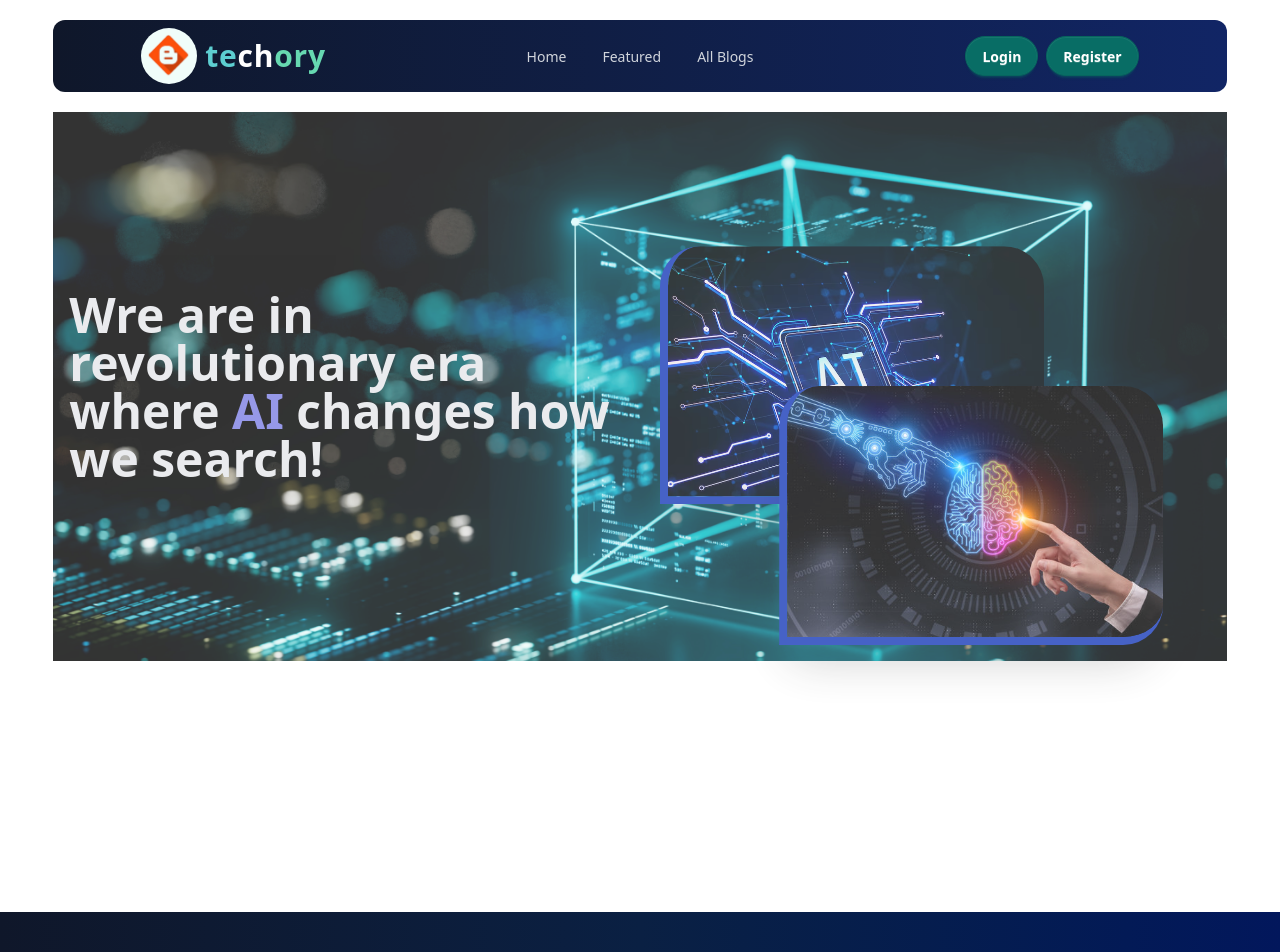
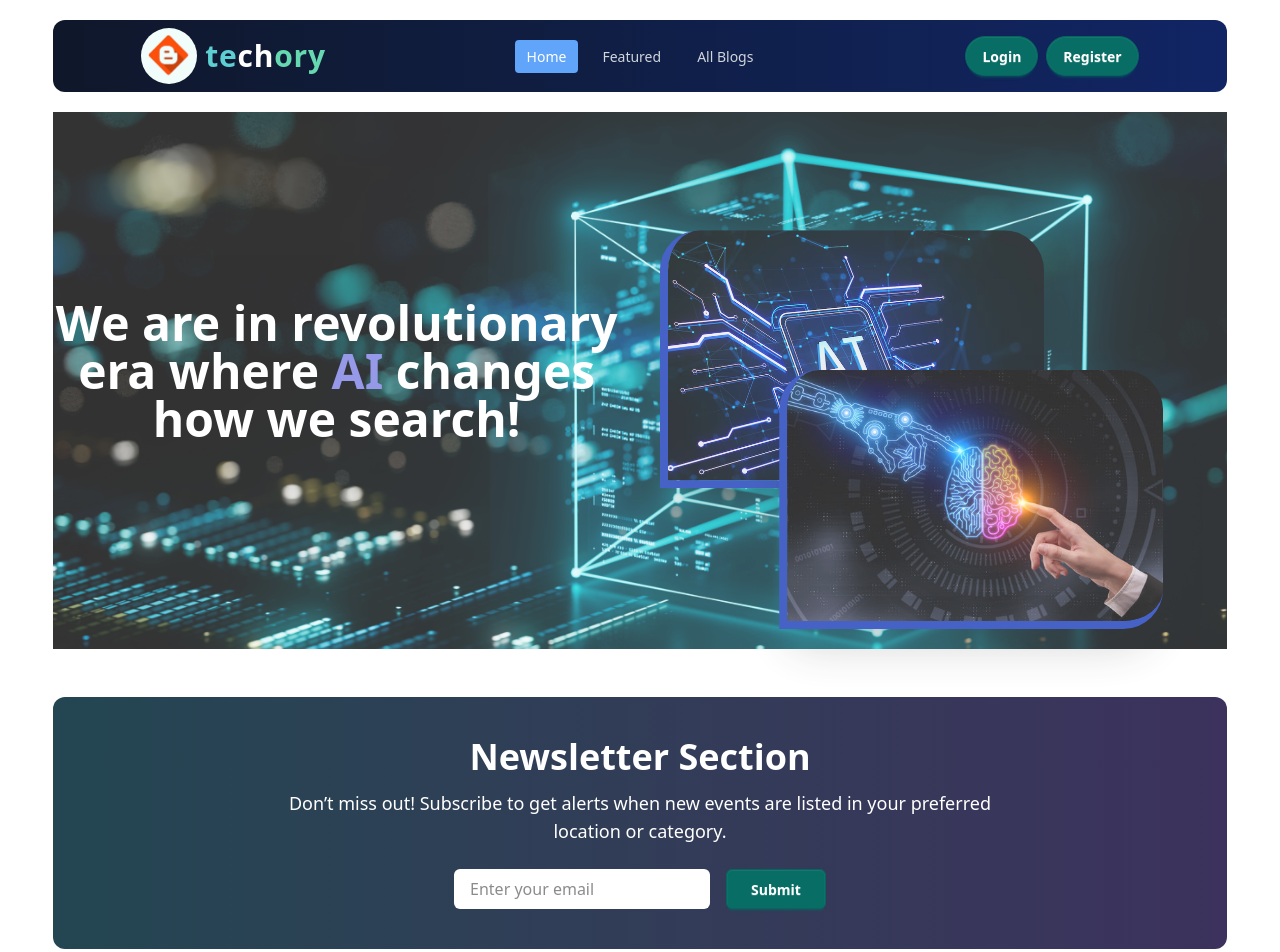
Before and after one commit to Dhyman-Choudhury/Techory-client, a React (Vite) app: page / in a window 1280 px wide. Shown: the top 952 px of the page. Built offline with nearby package versions, Linux system fonts and the light colour scheme; no server answers.

Commit message:
newsletter section completed

```diff
--- a/src/components/Banner.jsx
+++ b/src/components/Banner.jsx
@@ -7,15 +7,16 @@ import image2 from '../assets/images/ai-2.jpg'
 const Banner = () => {
     return (
        <div className='hero w-11/12  mx-auto min-h-96 '>
-         <div className='hero-content w-full flex flex-col lg:flex-row-reverse gap-10' style={{
+        <div className='pb-5 w-full flex flex-col lg:flex-row-reverse gap-10'
+          style={{
                 backgroundImage: `url(${banner})`,
                 backgroundSize: 'cover',
                backgroundRepeat:'no-repeat',
                 backgroundPosition: 'center',
-                height:'100%',
-                opacity:'0.8',
+                height: '100%',
+                opacity: '0.8',
                 width: '100%'
-            }}>
+          }}>
 
 
         <div className='flex-1'>
@@ -34,23 +35,23 @@ const Banner = () => {
           />
 
         </div>
-        <div className='flex-1'>
+        <div className='flex-1 text-center flex justify-center items-center'>
            <motion.h1
              initial={{ scale: 0}}
              animate={{ scale: 1, transition: { duration: 4}}}
-             className='text-5xl font-bold text-gray-200'
+             className='text-5xl font-bold text-base-100'
            >
-            Wre are in revolutionary era where <motion.span
+            We are in revolutionary <br /> era where <motion.span
               animate={
               {
                 color: ['#ff5733', '#33ff33', '#8a33ff'],
                 transition: {duration: 2, repeat: Infinity}
               }}
-             >AI</motion.span> changes how we search! </motion.h1>
+             >AI</motion.span> changes <br /> how we search! </motion.h1>
         </div>
         </div>
        </div>
-    );
+   );
 };
 
 export default Banner;
--- a/src/components/Navbar.jsx
+++ b/src/components/Navbar.jsx
@@ -3,11 +3,12 @@ import { NavLink, useLocation, useNavigate } from 'react-router';
 import logo from '../assets/logo.png'
 import { toast } from 'react-toastify';
 import { AuthContext } from '../Provider/AuthProvider';
+import { use } from 'react';
 
 
 
 const Navbar = () => {
-    // const { user, logout } = useContext(AuthContext);
+     const { user, logout } = use(AuthContext);
     const navigate = useNavigate();
     const location = useLocation()
 
@@ -84,14 +85,14 @@ const Navbar = () => {
                 </div>
                 <div className="navbar-end space-x-0  lg:space-x-2 relative">
                     <div className='lg:hidden'>
-                        {/* {user && (
+                        {user && (
                             <img
                                 className="w-14 h-14 object-cover rounded-full"
                                 src={user.photoURL}
                                 alt=''
                                 title={user.displayName}
                             />
-                        )} */}
+                        )}
                     </div>
                     <div className="dropdown lg:hidden">
                         <div tabIndex={0} role="" className="lg:hidden">
@@ -105,38 +106,38 @@ const Navbar = () => {
                             tabIndex={0}
                             className="menu menu-sm dropdown-content bg-base-100 rounded-box z-1 mt-3 shadow">
 
-                            {/* <li>
+                            <li>
                                 {
                                     user ? <button onClick={handleLogout} className="btn rounded-full btn-primary text-white">Logout</button> : <><button onClick={() => navigate('/auth/login')} className="btn rounded-full btn-primary text-white">Login</button> <button onClick={() => navigate('/auth/register')} className="btn rounded-full btn-primary mt-1 text-white">Register</button></>
                                 }
-                            </li> */}
+                            </li>
 
                         </ul>
                     </div>
 
 
                     <div className='hidden lg:flex items-center gap-2'>
-                        {/* <div className=''>
+                        <div className=''>
                             {
-                                user ? <div className='text-black font-semibold'>{user.email}</div> : ''
+                                user ? <div className='text-gray-200 font-semibold'>{user.email}</div> : ''
                             }
-                        </div> */}
-                        {/* {user && (
+                        </div>
+                        {user && (
                             <img
                                 className="w-16 h-16 object-cover rounded-full"
                                 src={user.photoURL}
                                 alt=''
                                 title={user.displayName}
                             />
-                        )} */}
+                        )}
 
-                        {/* {
+                        {
                             user ? <button onClick={handleLogout} className="btn rounded-full btn-primary text-white">Logout</button> : <><button onClick={() => navigate('/auth/login')} className="btn rounded-full btn-primary text-white">Login</button> <button onClick={() => navigate('/auth/register')} className="btn rounded-full btn-primary text-white">Register</button></>
-                        } */}
+                        }
 
                         {/* <button onClick={() => navigate('/auth/login')} className="btn rounded-full btn-primary text-white">Login</button>  */}
                         {/* <button onClick={handleLogout} className="btn rounded-full btn-primary text-white">Register</button> */}
-                        <><button onClick={() => navigate('/auth/login')} className="btn rounded-full btn-primary text-white">Login</button> <button onClick={() => navigate('/auth/register')} className="btn rounded-full btn-primary text-white">Register</button></>
+                        {/* <><button onClick={() => navigate('/auth/login')} className="btn rounded-full btn-primary text-white">Login</button> <button onClick={() => navigate('/auth/register')} className="btn rounded-full btn-primary text-white">Register</button></> */}
                     </div>
 
                 </div>
--- a/src/index.css
+++ b/src/index.css
@@ -4,5 +4,9 @@
 
 :root {
   --color-primary: #086d65;
-  --color-secondary: #0F172A;
+  --color-secondary: #234652;
 }
+.active{
+  background-color:#60A5FA  ;
+  color: white ;
+}
--- a/src/main.jsx
+++ b/src/main.jsx
@@ -6,9 +6,12 @@ import {
   RouterProvider,
 } from "react-router";
 import { router } from './Router/Router.jsx';
+import AuthProvider from './Provider/AuthProvider.jsx';
 
 createRoot(document.getElementById('root')).render(
   <StrictMode>
-   <RouterProvider router={router} />
+  <AuthProvider>
+     <RouterProvider router={router} />
+  </AuthProvider>
   </StrictMode>,
 )
--- a/src/pages/Home.jsx
+++ b/src/pages/Home.jsx
@@ -1,10 +1,12 @@
 import React from 'react';
 import Banner from '../components/Banner';
+import NewsLetter from './NewsLetter';
 
 const Home = () => {
     return (
         <div className='min-h-screen'>
             <Banner></Banner>
+            <NewsLetter></NewsLetter>
         </div>
     );
 };
--- a/src/pages/Login.jsx
+++ b/src/pages/Login.jsx
@@ -67,8 +67,7 @@ const Login = () => {
     };
 
     return (
-        <div className='flex justify-center min-h-screen items-center bg-gradient-to-br from-green-400 via-emerald-200 to-cyan-200
-'>
+        <div className='w-11/12 mx-auto my-5 flex justify-center min-h-screen items-center bg-secondary'>
             <ToastContainer />
             <div className="card bg-base-100 w-full max-w-sm shrink-0 shadow-2xl py-5">
                 <h2 className='font-semibold text-2xl text-center'>Login your account</h2>
@@ -91,6 +90,7 @@ const Login = () => {
                         <div onClick={handleForgetPassword}><a className="link link-hover">Forgot password?</a></div>
                         {/* {error && <p className='text-red-500 text-xs'>Invalid password. Please enter valid password.</p>} */}
                         <button type='submit' className="btn btn-primary mt-4">Login</button>
+                        <div className="divider">OR</div>
                         <button onClick={handleGoogleLogin} className="btn bg-white text-black border-[#e5e5e5]">
                             <svg aria-label="Google logo" width="16" height="16" xmlns="http://www.w3.org/2000/svg" viewBox="0 0 512 512"><g><path d="m0 0H512V512H0" fill="#fff"></path><path fill="#34a853" d="M153 292c30 82 118 95 171 60h62v48A192 192 0 0190 341"></path><path fill="#4285f4" d="m386 400a140 175 0 0053-179H260v74h102q-7 37-38 57"></path><path fill="#fbbc02" d="m90 341a208 200 0 010-171l63 49q-12 37 0 73"></path><path fill="#ea4335" d="m153 219c22-69 116-109 179-50l55-54c-78-75-230-72-297 55"></path></g></svg>
                             Login with Google
--- /dev/null
+++ b/src/pages/NewsLetter.jsx
@@ -0,0 +1,57 @@
+import React, { useState } from 'react';
+import { toast, ToastContainer } from 'react-toastify';
+
+const NewsLetter = () => {
+  const [email, setEmail] = useState('');
+  const [submitted, setSubmitted] = useState(false);
+
+  const handleSubmit = (e) => {
+    e.preventDefault();
+    if (email) {
+      setSubmitted(true);
+      setEmail('');
+
+      // You can later connect this with your backend or Firebase
+    }
+    if(submitted){
+          toast.success('Thank you for subscribing')
+    }
+  };
+
+  return (
+     <section className="w-11/12 mx-auto bg-gradient-to-r from-[#234652] to-[#3c325d] py-10 px-4 md:px-10 rounded-xl my-12 ">
+     <ToastContainer/>
+      <div className="max-w-3xl mx-auto text-center">
+        <h2 className="text-4xl text-base-100 font-bold mb-3">Newsletter Section </h2>
+        <p className="mb-6 text-base-100 text-lg">
+          Don’t miss out! Subscribe to get alerts when new events are listed in your preferred location or category.
+        </p>
+
+
+          <form onSubmit={handleSubmit} className="flex flex-col md:flex-row gap-4 justify-center items-center">
+            <input
+              type="email"
+              placeholder="Enter your email"
+              className="px-4 py-2 bg-white  rounded-md w-full md:w-1/3 focus:outline-none"
+              value={email}
+              onChange={(e) => setEmail(e.target.value)}
+              required
+            />
+
+            <button
+              type="submit"
+              className="btn-primary btn text-white font-semibold px-6 py-2 rounded-md transition"
+            >
+              Submit
+            </button>
+          </form>
+
+
+
+
+      </div>
+    </section>
+  );
+};
+
+export default NewsLetter;
--- a/src/pages/Register.jsx
+++ b/src/pages/Register.jsx
@@ -6,7 +6,7 @@ import { AuthContext } from '../Provider/AuthProvider';
 
 
 const Register = () => {
-    const {setUser, updateUser } = useContext(AuthContext)
+    const { signUp, setUser, updateUser } = useContext(AuthContext)
     const [show, setShow] = useState(false)
     const navigate = useNavigate();
 
@@ -33,6 +33,10 @@ const Register = () => {
         if (!/[A-Z]/.test(password)) {
             toast.warn('Password must be contain at least one uppercase letter.')
             return
+        }
+          if (!/[!@#$%^&*(),.?":{}|<>]/.test(password)) {
+           toast.warn('Password must contain at least one special character.');
+            return;
         }
         signUp(email, password)
             .then(result => {
@@ -61,7 +65,7 @@ const Register = () => {
     }
 
     return (
-        <div className='flex justify-center min-h-screen items-center bg-gradient-to-br from-[#8fad80] via-[#5c9673] to-[#65ad69]'>
+        <div className='w-11/12 mx-auto flex justify-center min-h-screen items-center bg-secondary mb-5'>
             <ToastContainer />
             <div className="card bg-base-100 w-full max-w-sm shrink-0 shadow-2xl py-5">
                 <h2 className='font-semibold text-3xl text-center'>Register your account</h2>
```
